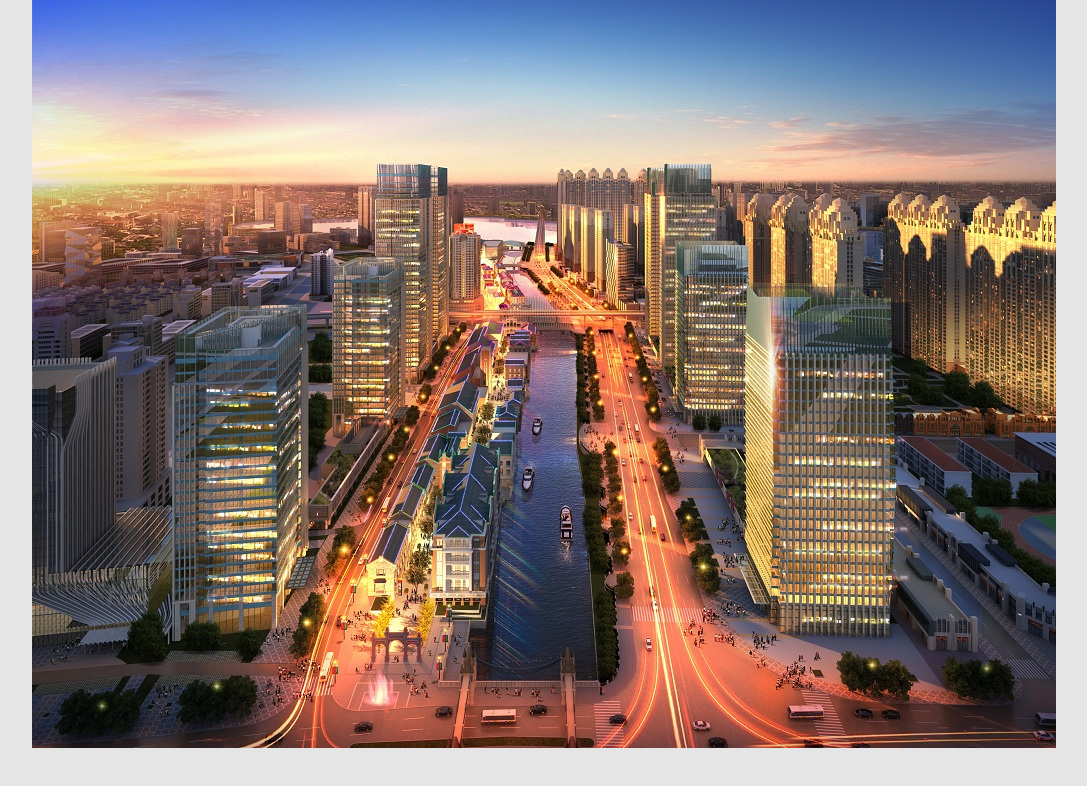
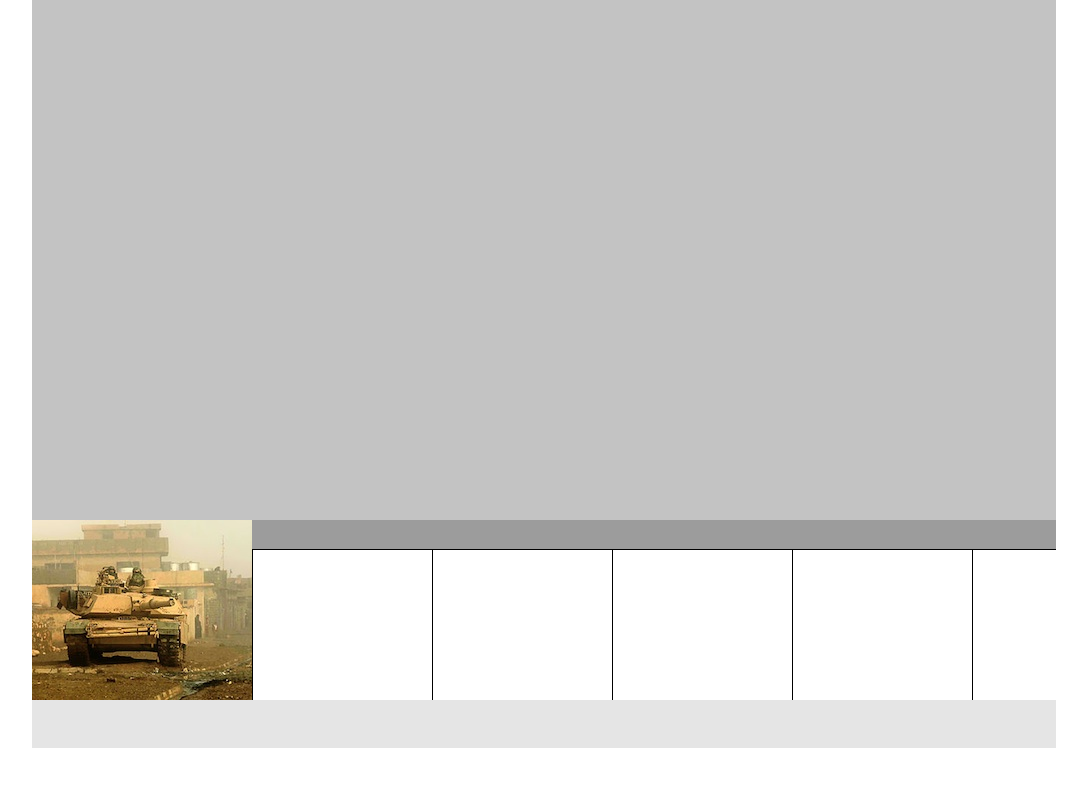
Before and after one commit to MarshalW/TankManual, a plain HTML site: page index.html in a window 1280 px wide. Shown: the whole page, without its empty margins (96-1183 px from the left). Drawn offline with Linux system fonts and the light colour scheme.

Commit message:
init shanzhai

```diff
--- a/css/main.css
+++ b/css/main.css
@@ -2,31 +2,78 @@
 
 body {
     margin: 0;
-    background: rgba(1,1,1,0.1);
     overflow: hidden;
+    /*background: rgba(1,1,1,0.4);*/
 }
 
 .app {
-    width: 100%;
-    height: 100%;
+    width: 1024px;
+    height: 748px;
+    margin: 0 auto;
+    background: rgba(1, 1, 1, 0.1);
+}
+
+.pages {
+    top: 0;
+    left: 0;
+    height: 700px;
+    width: 1024px;
+    background: rgba(1, 1, 1, 0.15);
     margin: 0 auto;
 }
 
-.pageScroll{
-    width: 100%;
-    height: 100%;
-    margin: 0 auto;
+.pageScroll {
+    top: 0;
+    left: 0;
+    height: 700px;
+    width: 1024px;
+}
+
+.pageSnapScroll {
+    position: absolute;
+    top: 520px;
+    height: 180px;
+    width: 1024px;
+    background: rgba(1, 1, 1, 0.2);
     overflow-x: scroll;
+    overflow-y: hidden;
     -webkit-overflow-scrolling: touch;
 }
 
-.pages{
+.chapterSnap {
     margin: 0 auto;
-    background: rgba(0,0,0,0.3);
+    position: absolute;
+    width: 220px;
+    height: 180px;
+    background: url("../image/s1.jpg");
 }
 
-.page{
+.pageSnap {
     margin: 0 auto;
-    float: left;
-    -webkit-transform: translate3d(0,0,0);
+    position: absolute;
+    width: 180px;
+    height: 150px;
+    margin-top: 29px;
+    -webkit-transform: translate3d(0, 0, 0);
+    background: rgba(255, 255, 255,1);
+    border: 1px solid #000000
 }
+
+/*.pageScroll{*/
+/*width: 100%;*/
+/*height: 100%;*/
+/*margin: 0 auto;*/
+/*overflow-x: scroll;*/
+/*-webkit-overflow-scrolling: touch;*/
+/*}*/
+
+/*.pages{*/
+/*margin: 0 auto;*/
+/*background: rgba(0,0,0,0.3);*/
+/*}*/
+
+/*.page{*/
+/*margin: 0 auto;*/
+/*float: left;*/
+/*-webkit-transform: translate3d(0,0,0);*/
+/*}*/
--- a/index.html
+++ b/index.html
@@ -13,40 +13,31 @@
 </head>
 <body>
 <div class="app" id="myApp">
-    <div class="pageScroll">
-        <div class="pages" id="myPage"></div>
+    <div class="pages">
+        <div class="pageScroll"></div>
+        <div class="pageSnapScroll" id="mySnapScroll">
+        </div>
     </div>
 </div>
 
 <script>
-    var myApp=$('#myApp');
-    myApp.css({
-        'width':'1024px',
-        'height':768-20+'px'
+    var snapImages = ['s1.jpg', 's2.jpg', 's3.jpg'];
+    var snapScroll = $('#mySnapScroll');
+    snapScroll.css({
+//        'width':'700px'
     });
 
-    var images=['a1.jpg','a2.jpg','a3.jpg'];
-    var myPage=$('#myPage');
-    var scale=748/768;
+    var chapterSnap = $('<div class="chapterSnap"></div>');
+    chapterSnap.appendTo(snapScroll);
 
-    myPage.css({
-        'width':1024*images.length+'px',
-        'height':'748px'
-    });
 
-    for(var i=0;i<images.length;i++){
-        var page=$('<div class="page"></div>');
-        page.css({
-            'width':'1024px',
-            'height':768-20+'px'
+    for (var i = 0; i < 20; i++) {
+        var pageSnap = $('<div class="pageSnap"></div>');
+        pageSnap.css({
+            'left':i * 180 +220+ 'px'
         });
-        page.appendTo(myPage);
-
-        var image=new Image();
-        image.src='image/'+images[i];
-        $(image).appendTo(page);
+        pageSnap.appendTo(snapScroll);
     }
-//    myPage.html('my app height:'+myApp.height());
 </script>
 </body>
 </html>
```
Also changed, not shown: image/s1.jpg (added), image/s2.jpg (added), image/s3.jpg (added).
